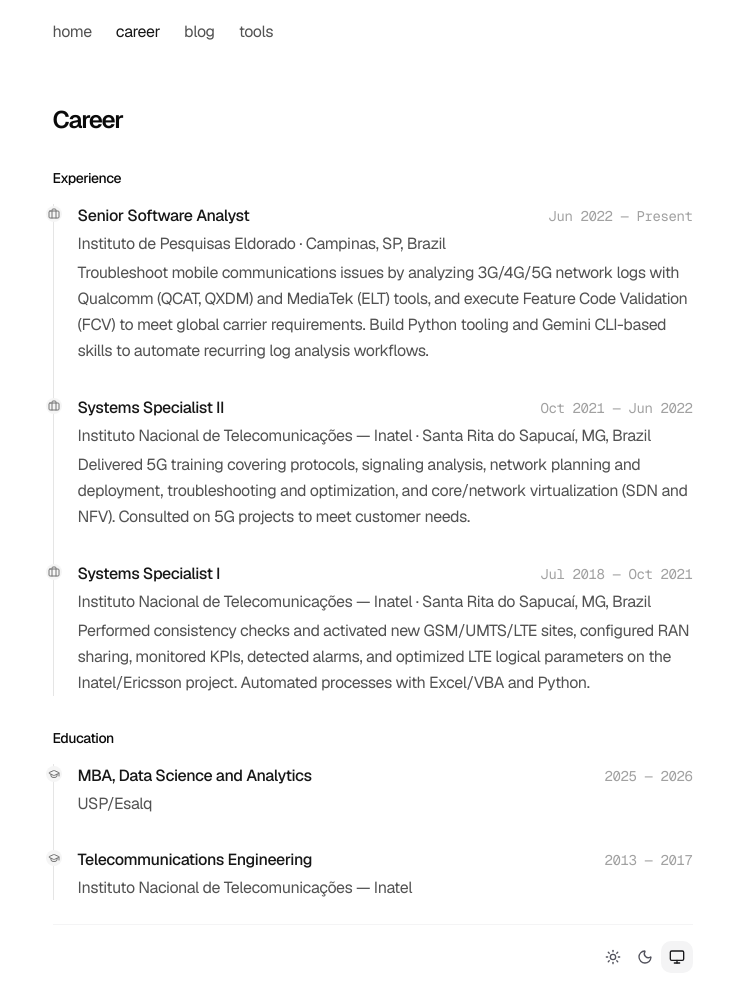
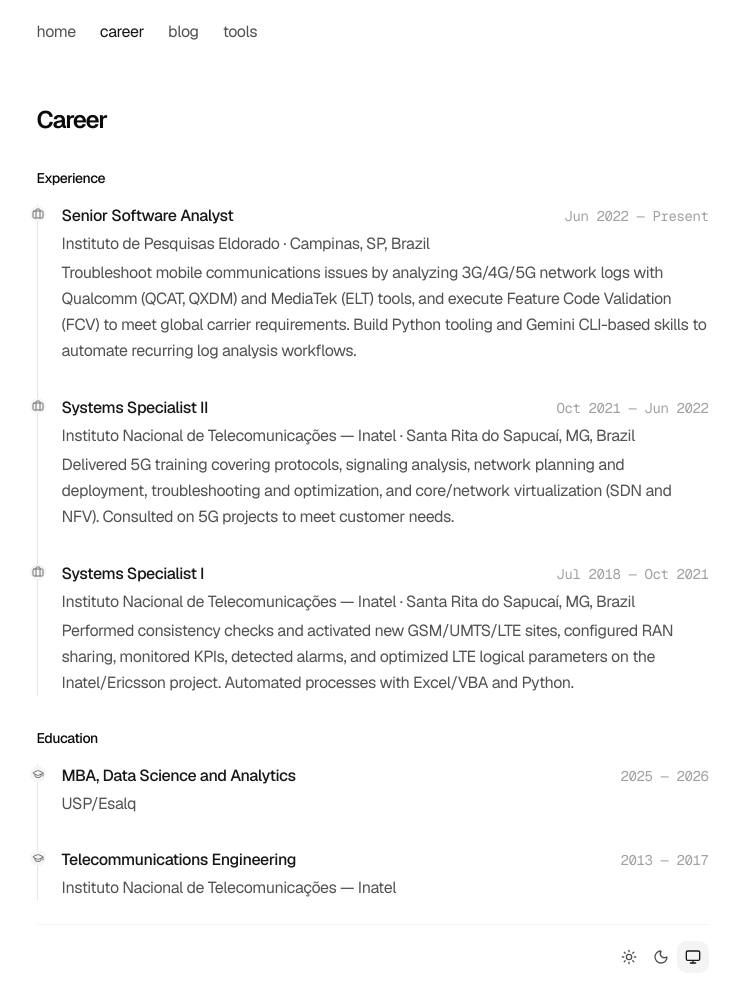
Before and after one commit to mjoaovictor/website, a Next.js app: page /career in a window 1280 px wide. Shown: the whole page, without its empty margins (260-1000 px from the left). Built offline with nearby package versions, Linux system fonts and the light colour scheme.

Commit message:
refactor(layout): move max-w-2xl from root layout to each page

```diff
--- a/app/blog/[slug]/page.tsx
+++ b/app/blog/[slug]/page.tsx
@@ -116,7 +116,7 @@ export default async function Page({ params }: Props) {
 	];
 
 	return (
-		<section className="space-y-8">
+		<section className="mx-auto w-full max-w-2xl space-y-8">
 			<script
 				type="application/ld+json"
 				dangerouslySetInnerHTML={{ __html: JSON.stringify(jsonLd) }}
--- a/app/blog/page.tsx
+++ b/app/blog/page.tsx
@@ -30,7 +30,7 @@ export const metadata: Metadata = {
 
 export default function Page() {
   return (
-    <section className="space-y-8">
+    <section className="mx-auto w-full max-w-2xl space-y-8">
       <script
         type="application/ld+json"
         dangerouslySetInnerHTML={{ __html: JSON.stringify(jsonLd) }}
--- a/app/career/page.tsx
+++ b/app/career/page.tsx
@@ -119,7 +119,7 @@ function TimelineList({
 
 export default function Page() {
   return (
-    <section className={cn(geistMono.variable, "space-y-8")}>
+    <section className={cn(geistMono.variable, "mx-auto w-full max-w-2xl space-y-8")}>
       <script
         type="application/ld+json"
         dangerouslySetInnerHTML={{ __html: JSON.stringify(jsonLd) }}
--- a/app/layout.tsx
+++ b/app/layout.tsx
@@ -119,12 +119,16 @@ export default function RootLayout({
           enableSystem
           disableTransitionOnChange
         >
-          <div className="mx-auto flex min-h-screen max-w-2xl flex-col p-4">
-            <Navbar />
+          <div className="flex min-h-screen flex-col p-4">
+            <div className="mx-auto w-full max-w-2xl">
+              <Navbar />
+            </div>
             <main className="min-w-0 flex-1 py-6">
               {children}
             </main>
-            <Footer />
+            <div className="mx-auto w-full max-w-2xl">
+              <Footer />
+            </div>
           </div>
         </ThemeProvider>
         {/* Vercel Analytics */}
--- a/app/not-found.tsx
+++ b/app/not-found.tsx
@@ -1,6 +1,6 @@
 export default function NotFound() {
   return (
-    <section>
+    <section className="mx-auto w-full max-w-2xl">
       <h1 className="mb-8 text-2xl font-semibold tracking-tighter">
         404 - Page Not Found
       </h1>
--- a/app/page.tsx
+++ b/app/page.tsx
@@ -36,7 +36,7 @@ const jsonLd = {
 
 export default function Page() {
   return (
-    <section className="space-y-8">
+    <section className="mx-auto w-full max-w-2xl space-y-8">
       <script
         type="application/ld+json"
         dangerouslySetInnerHTML={{ __html: JSON.stringify(jsonLd) }}
--- a/app/tools/5g-nr-arfcn-calculator/page.tsx
+++ b/app/tools/5g-nr-arfcn-calculator/page.tsx
@@ -2,6 +2,7 @@ import type { Metadata } from "next";
 import Link from "next/link";
 import { NrArfcnCalculator } from "@/app/components/nr-arfcn-calculator";
 import { geistMono } from "@/lib/fonts";
+import { cn } from "@/lib/utils";
 
 const UPDATES = [
   {
@@ -92,7 +93,7 @@ export const metadata: Metadata = {
 
 export default function Page() {
   return (
-    <section className={geistMono.variable}>
+    <section className={cn(geistMono.variable, "mx-auto w-full max-w-2xl")}>
       <script
         type="application/ld+json"
         dangerouslySetInnerHTML={{ __html: JSON.stringify(jsonLd) }}
--- a/app/tools/link-budget-calculator/page.tsx
+++ b/app/tools/link-budget-calculator/page.tsx
@@ -2,6 +2,7 @@ import type { Metadata } from "next";
 import Link from "next/link";
 import { LinkBudgetCalculator } from "@/app/components/link-budget-calculator";
 import { geistMono } from "@/lib/fonts";
+import { cn } from "@/lib/utils";
 
 const UPDATES = [
   {
@@ -92,7 +93,7 @@ export const metadata: Metadata = {
 
 export default function Page() {
   return (
-    <section className={geistMono.variable}>
+    <section className={cn(geistMono.variable, "mx-auto w-full max-w-2xl")}>
       <script
         type="application/ld+json"
         dangerouslySetInnerHTML={{ __html: JSON.stringify(jsonLd) }}
--- a/app/tools/page.tsx
+++ b/app/tools/page.tsx
@@ -43,7 +43,7 @@ export const metadata: Metadata = {
 
 export default function Page() {
 	return (
-		<section className="space-y-8">
+		<section className="mx-auto w-full max-w-2xl space-y-8">
 			<script
 				type="application/ld+json"
 				dangerouslySetInnerHTML={{ __html: JSON.stringify(jsonLd) }}
```
Also changed, not shown: 1 other file (tests, documents, lock files or other folders).
